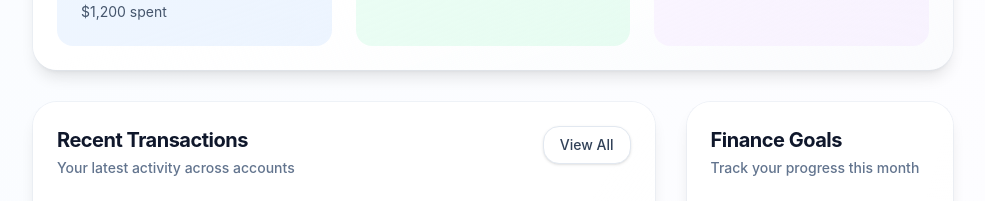
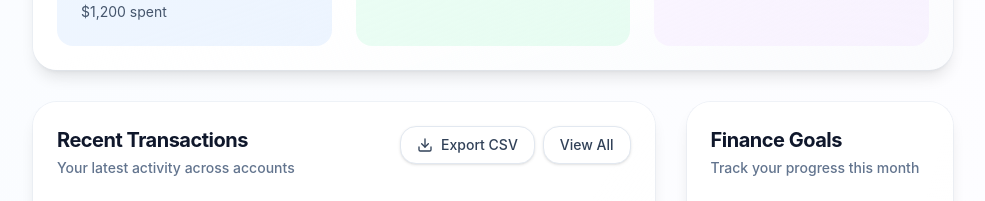
Before and after one commit to rahulprj13/FinanceDashboard, a React (Vite) app: page / in a window 1280 px wide. Shown: the part 2360-2561 px from the top of the page, without its empty margins (287-1272 px from the left). Built offline with nearby package versions, Linux system fonts and the light colour scheme.

Commit message:
update transactions table

```diff
--- a/src/components/finance/TransactionsTable.jsx
+++ b/src/components/finance/TransactionsTable.jsx
@@ -9,6 +9,7 @@ import {
   Search,
   ChevronLeft,
   ChevronRight,
+  Download,
 } from "lucide-react";
 import { useFinance } from "../../context/FinanceContext";
 
@@ -39,9 +40,18 @@ const TransactionsTable = () => {
 
   const handleAdd = () => {
     if (formData.title && formData.category && formData.amount && formData.date) {
+      // Convert date from "YYYY-MM-DD" to "DD MMM YYYY"
+      const dateObj = new Date(formData.date);
+      const day = String(dateObj.getDate()).padStart(2, '0');
+      const monthNames = ['Jan', 'Feb', 'Mar', 'Apr', 'May', 'Jun', 'Jul', 'Aug', 'Sep', 'Oct', 'Nov', 'Dec'];
+      const month = monthNames[dateObj.getMonth()];
+      const year = dateObj.getFullYear();
+      const formattedDate = `${day} ${month} ${year}`;
+
       addTransaction({
         ...formData,
         amount: parseFloat(formData.amount),
+        date: formattedDate,
       });
       setFormData({
         title: "",
@@ -57,11 +67,17 @@ const TransactionsTable = () => {
 
   const handleEdit = (transaction) => {
     setEditingTransaction(transaction);
+    // Convert date from "DD MMM YYYY" to "YYYY-MM-DD"
+    const dateParts = transaction.date.split(' ');
+    const monthNames = ['Jan', 'Feb', 'Mar', 'Apr', 'May', 'Jun', 'Jul', 'Aug', 'Sep', 'Oct', 'Nov', 'Dec'];
+    const monthIndex = monthNames.indexOf(dateParts[1]);
+    const formattedDate = `${dateParts[2]}-${String(monthIndex + 1).padStart(2, '0')}-${String(dateParts[0]).padStart(2, '0')}`;
+
     setFormData({
       title: transaction.title,
       category: transaction.category,
       amount: transaction.amount.toString(),
-      date: transaction.date,
+      date: formattedDate,
       status: transaction.status,
       type: transaction.type,
     });
@@ -75,11 +91,20 @@ const TransactionsTable = () => {
       formData.amount &&
       formData.date
     ) {
+      // Convert date from "YYYY-MM-DD" to "DD MMM YYYY"
+      const dateObj = new Date(formData.date);
+      const day = String(dateObj.getDate()).padStart(2, '0');
+      const monthNames = ['Jan', 'Feb', 'Mar', 'Apr', 'May', 'Jun', 'Jul', 'Aug', 'Sep', 'Oct', 'Nov', 'Dec'];
+      const month = monthNames[dateObj.getMonth()];
+      const year = dateObj.getFullYear();
+      const formattedDate = `${day} ${month} ${year}`;
+
       updateTransaction(
         editingTransaction.id || `${editingTransaction.title}-${editingTransaction.date}`,
         {
           ...formData,
           amount: parseFloat(formData.amount),
+          date: formattedDate,
         }
       );
       setEditingTransaction(null);
@@ -98,6 +123,31 @@ const TransactionsTable = () => {
     if (window.confirm("Are you sure you want to delete this transaction?")) {
       deleteTransaction(id);
     }
+  };
+
+  const exportToCSV = () => {
+    const headers = ["Title", "Category", "Amount", "Date", "Status", "Type"];
+    const csvContent = [
+      headers.join(","),
+      ...transactions.map(t => [
+        `"${t.title}"`,
+        `"${t.category}"`,
+        t.amount,
+        `"${t.date}"`,
+        `"${t.status}"`,
+        `"${t.type}"`
+      ].join(","))
+    ].join("\n");
+
+    const blob = new Blob([csvContent], { type: "text/csv;charset=utf-8;" });
+    const link = document.createElement("a");
+    const url = URL.createObjectURL(blob);
+    link.setAttribute("href", url);
+    link.setAttribute("download", "transactions.csv");
+    link.style.visibility = "hidden";
+    document.body.appendChild(link);
+    link.click();
+    document.body.removeChild(link);
   };
 
   const categories = ["all", ...new Set(transactions.map((t) => t.category))];
@@ -136,6 +186,13 @@ const TransactionsTable = () => {
               Add
             </button>
           )}
+          <button
+            onClick={exportToCSV}
+            className="flex items-center gap-2 rounded-2xl border border-slate-200 bg-white px-4 py-2 text-sm font-medium text-slate-700 shadow-sm transition-all duration-200 hover:bg-slate-50 hover:shadow-md"
+          >
+            <Download className="h-4 w-4" />
+            Export CSV
+          </button>
           <button className="rounded-2xl border border-slate-200 bg-white px-4 py-2 text-sm font-medium text-slate-700 shadow-sm transition-all duration-200 hover:bg-slate-50 hover:shadow-md">
             View All
           </button>
```
